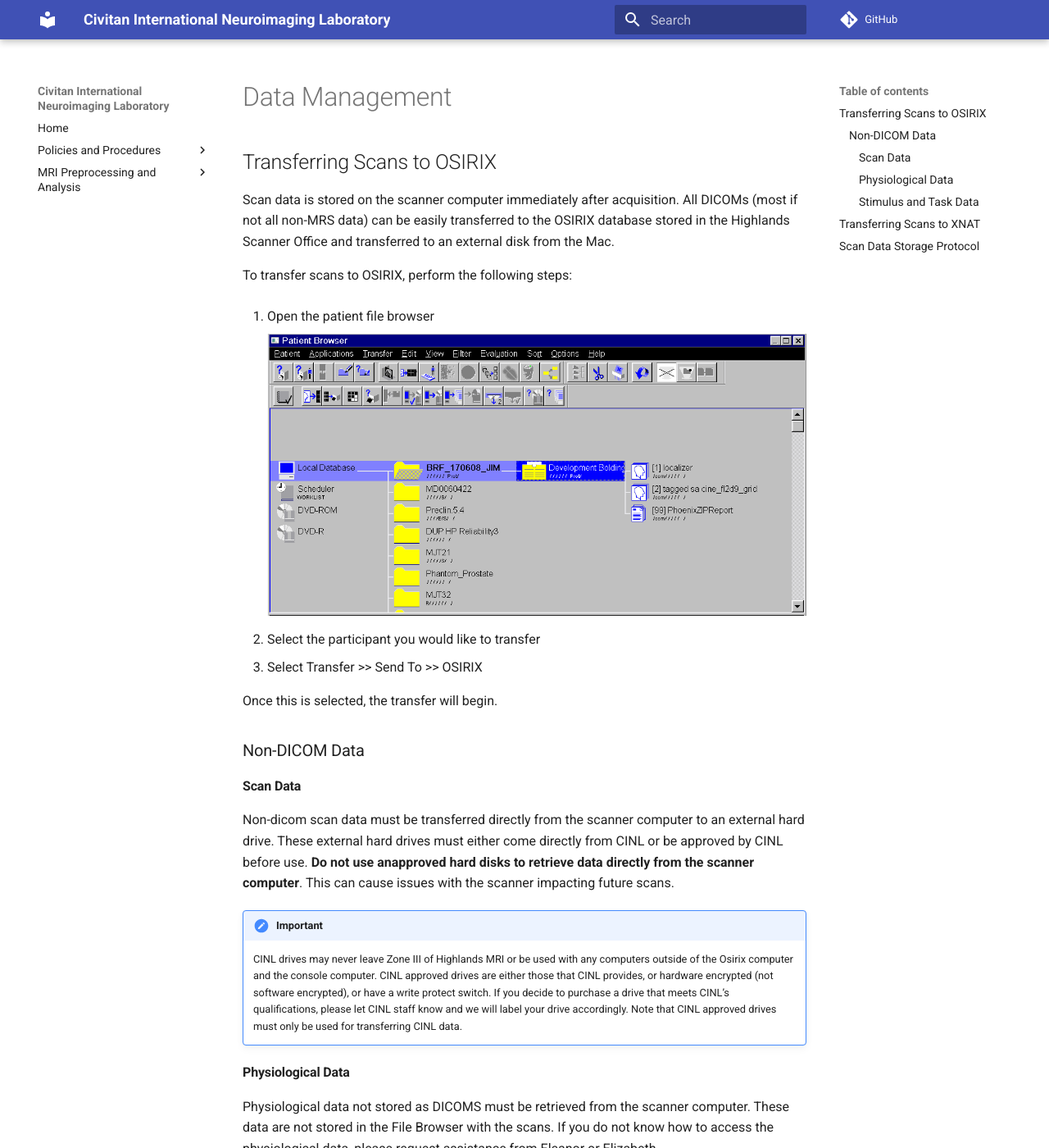
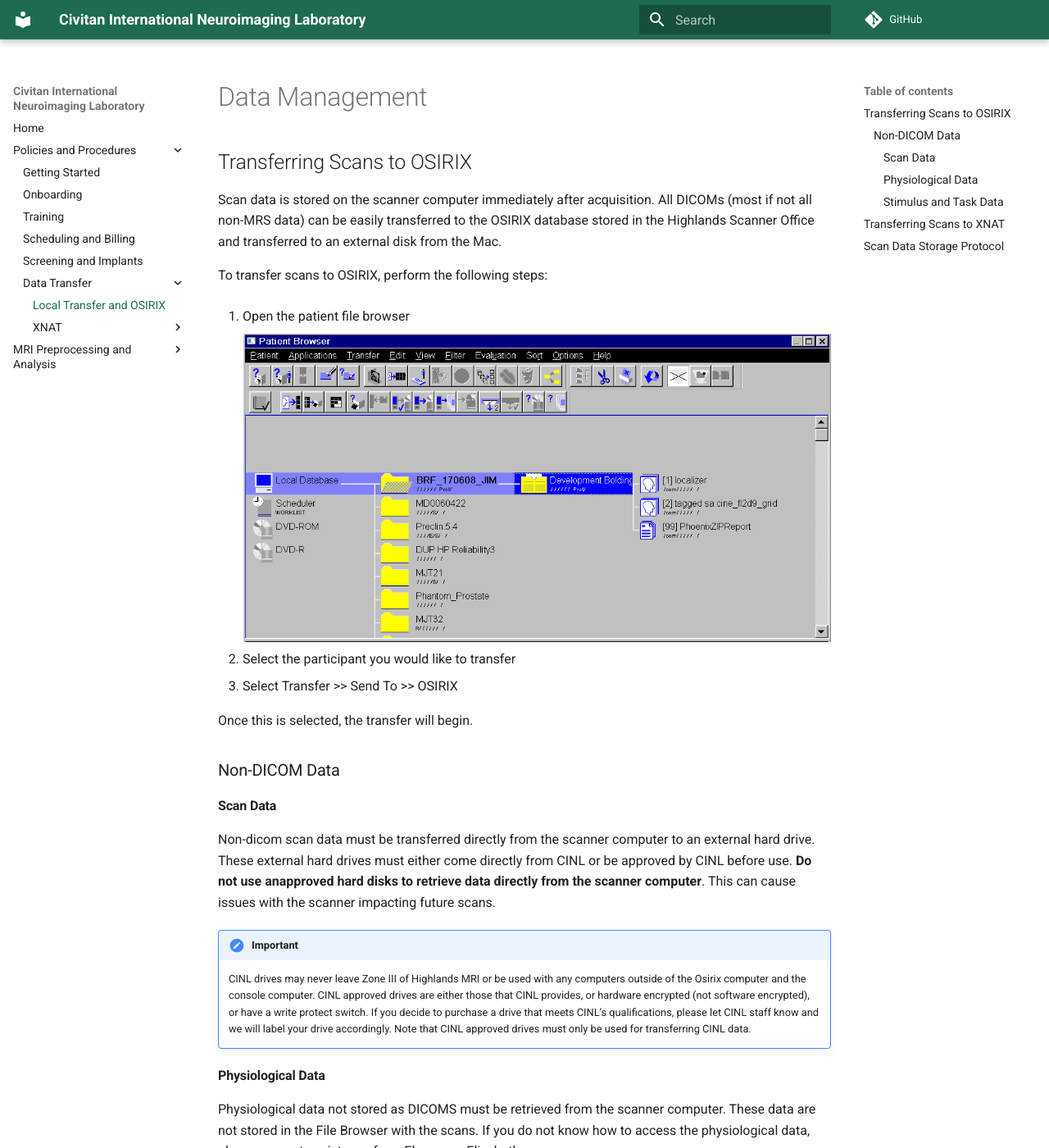
Before and after one commit to UAB-CINL/UAB-CINL.github.io, an MkDocs documentation site: the page built from docs/scanner/data_management.md, in a window 1280 px wide and 1400 px high. Shown: the whole window at 82% size. Built offline with MkDocs 1.6.1 and Material for MkDocs 9.7.7, drawn with Linux system fonts in a browser that asks for light colours; comment, search, counter and statistics services are not loaded.

Commit message:
fix local data transfer link; add css options

```diff
--- /dev/null
+++ b/docs/stylesheets/extra.css
@@ -0,0 +1,44 @@
+:root {
+    --md-primary-fg-color: #1e6b52;
+  }
+
+  .md-grid {
+    max-width: 100%;
+  }
+
+  .md-content a {
+    color: revert;
+  }
+
+  .md-content a:visited {
+    color: revert;
+  }
+
+  .md-content a:hover {
+    color: revert;
+    border-bottom: 1px solid;
+  }
+
+  .md-typeset .headerlink:hover {
+    border-bottom: none;
+  }
+
+  html .md-footer-meta.md-typeset a.supportemail {
+    color: #aaaaff;
+  }
+
+  img[alt$=">"] {
+      float: right;
+    }
+
+  img[alt$="<"] {
+      float: left;
+    }
+
+  img[alt$="><"] {
+      display: block;
+      max-width: 100%;
+      height: auto;
+      margin: auto;
+      float: none!important;
+    }
--- a/mkdocs.yml
+++ b/mkdocs.yml
@@ -39,7 +39,7 @@
     - Scheduling and Billing: scanner/scheduling.md
     - Screening and Implants: scanner/implants.md
     - Data Transfer:
-      - Local Transfer and OSIRIX: data_management.md
+      - Local Transfer and OSIRIX: scanner/data_management.md
       - XNAT:
         - scanner/xnat/index.md
         - scanner/xnat/account.md
```
